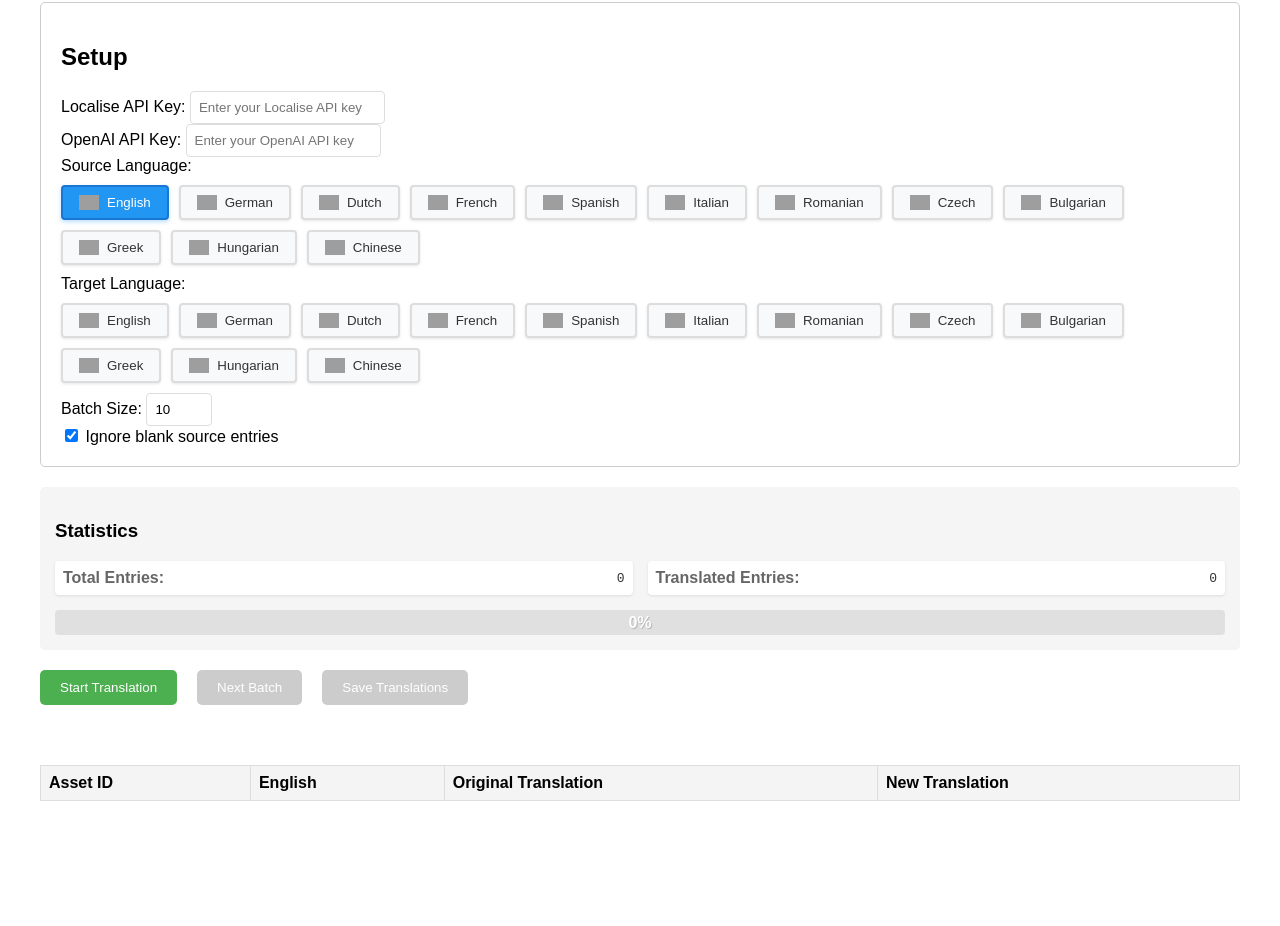
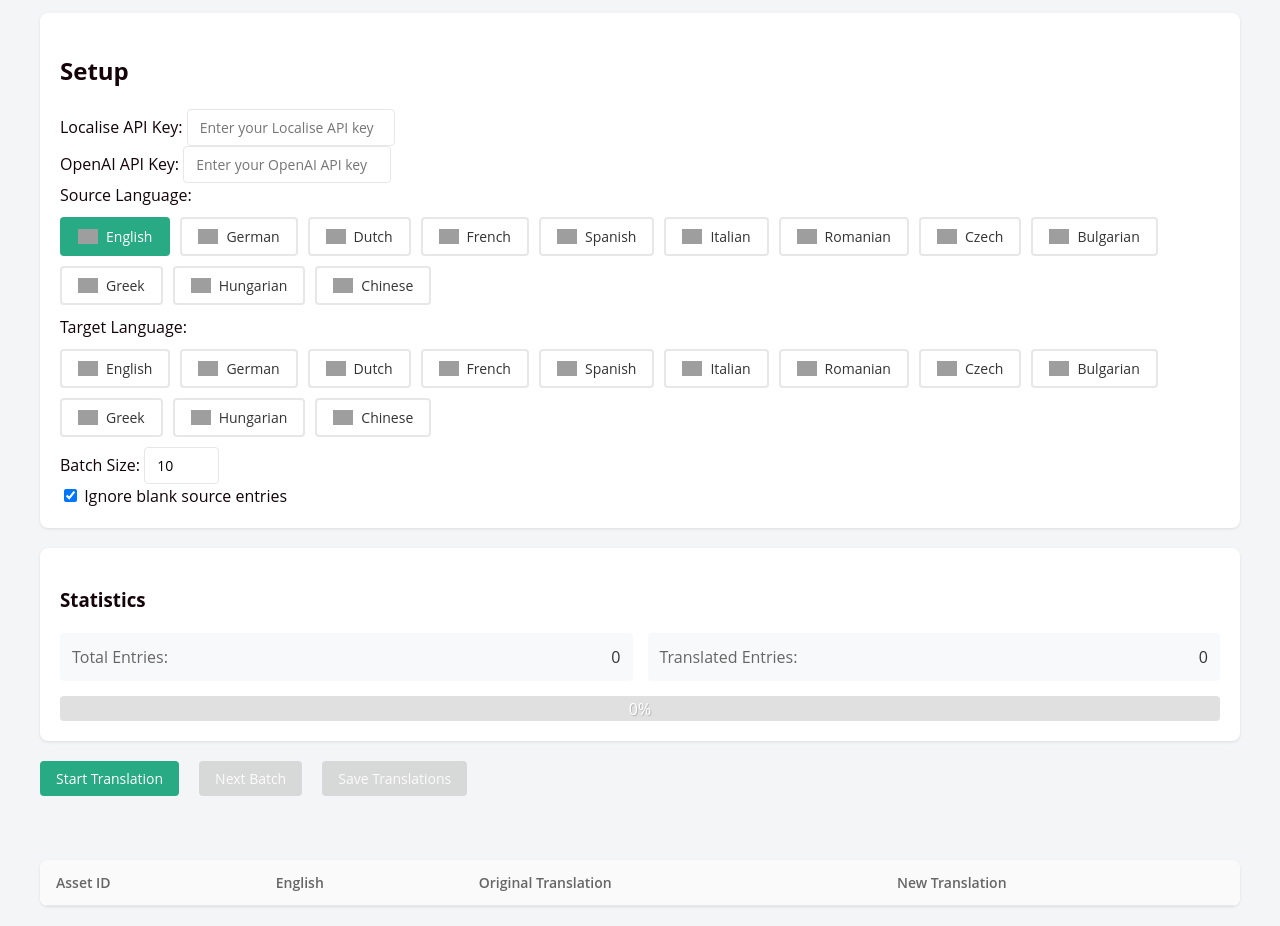
Before and after one commit to vinicius-saraiva/AutoTranslateGPT, a website: page src/index.html in a window 1280 px wide. Shown: the part 98-1024 px from the top of the page. Before the commit the page ends 919 px from the top, so only its background shows below. Drawn offline with Linux system fonts and the light colour scheme; grey boxes are pictures that could not be loaded.

Commit message:
working version 1.1.1 looking nicer

```diff
--- a/src/styles.css
+++ b/src/styles.css
@@ -1,15 +1,20 @@
 body {
-    font-family: Arial, sans-serif;
+    font-family: 'Open Sans', sans-serif;
     max-width: 1200px;
     margin: 0 auto;
     padding: 20px;
+    background-color: #f4f5f6;
+    color: #140309;
+    line-height: 1.5;
 }
 
 .setup-container {
     margin-bottom: 20px;
     padding: 20px;
-    border: 1px solid #ccc;
-    border-radius: 5px;
+    border: none;
+    border-radius: 8px;
+    background: white;
+    box-shadow: 0 1px 3px rgba(0,0,0,0.1);
 }
 
 .control-panel {
@@ -22,60 +27,89 @@ table {
     width: 100%;
     border-collapse: collapse;
     margin-top: 20px;
+    background: white;
+    border-radius: 8px;
+    box-shadow: 0 1px 3px rgba(0,0,0,0.1);
+    overflow: hidden;
 }
 
 th, td {
-    border: 1px solid #ddd;
-    padding: 8px;
+    border: none;
+    border-bottom: 1px solid #E7E7E7;
+    padding: 12px 16px;
     text-align: left;
+    font-size: 14px;
 }
 
 th {
-    background-color: #f4f4f4;
+    background-color: #fafafa;
+    color: #666;
+    font-weight: 600;
 }
 
 button {
-    padding: 10px 20px;
+    padding: 8px 16px;
     border: none;
-    border-radius: 5px;
+    border-radius: 4px;
     cursor: pointer;
-    background-color: #4CAF50;
+    background-color: #28AB84;
     color: white;
+    font-family: 'Open Sans', sans-serif;
+    font-size: 14px;
+    font-weight: 500;
+    transition: all 0.2s ease;
+}
+
+button:hover:not(:disabled) {
+    opacity: 0.9;
 }
 
 button:disabled {
     background-color: #cccccc;
     cursor: not-allowed;
+    opacity: 0.7;
 }
 
 select, input {
-    padding: 8px;
+    padding: 8px 12px;
     border-radius: 4px;
-    border: 1px solid #ddd;
+    border: 1px solid #E7E7E7;
+    font-family: 'Open Sans', sans-serif;
+    font-size: 14px;
+}
+
+select:hover:not(:disabled),
+input:hover:not(:disabled),
+select:focus,
+input:focus {
+    border-color: #28AB84;
+    outline: none;
 }
 
 .status {
     margin-top: 10px;
-    padding: 10px;
+    padding: 12px 16px;
     border-radius: 4px;
+    font-size: 14px;
 }
 
 .error {
-    background-color: #ffebee;
-    color: #c62828;
+    background-color: rgba(220, 53, 69, 0.1);
+    color: #DC3545;
 }
 
 .success {
-    background-color: #e8f5e9;
-    color: #2e7d32;
+    background-color: rgba(40, 171, 132, 0.1);
+    color: #28AB84;
 }
 
 /* Stats container styles */
 .stats-container {
     margin: 20px 0;
-    padding: 15px;
-    background-color: #f5f5f5;
-    border-radius: 5px;
+    padding: 20px;
+    background-color: white;
+    border-radius: 8px;
+    box-shadow: 0 1px 3px rgba(0,0,0,0.1);
 }
 
 .stats-grid {
@@ -90,20 +124,19 @@ select, input {
     display: flex;
     justify-content: space-between;
     align-items: center;
-    padding: 8px;
-    background-color: white;
+    padding: 12px;
+    background-color: #f8f9fa;
     border-radius: 4px;
-    box-shadow: 0 1px 3px rgba(0,0,0,0.1);
 }
 
 .stat-item label {
-    font-weight: bold;
+    font-weight: 500;
     color: #666;
 }
 
 .stat-item span {
     color: #333;
-    font-family: monospace;
+    font-family: 'Open Sans', monospace;
 }
 
 .progress-container {
@@ -122,7 +155,7 @@ select, input {
 .progress-fill {
     width: 0%;
     height: 100%;
-    background-color: #4CAF50;
+    background-color: #28AB84;
     transition: width 0.3s ease;
 }
 
@@ -132,7 +165,7 @@ select, input {
     top: 50%;
     transform: translate(-50%, -50%);
     color: white;
-    font-weight: bold;
+    font-weight: 500;
     text-shadow: 1px 1px 1px rgba(0,0,0,0.2);
     z-index: 1;
 }
@@ -149,14 +182,13 @@ select, input {
     align-items: center;
     gap: 8px;
     padding: 8px 16px;
-    border: 2px solid #ddd;
+    border: 2px solid #E7E7E7;
     border-radius: 4px;
-    background-color: #f8f9fa;
+    background-color: white;
     color: #333;
     cursor: pointer;
     transition: all 0.2s ease;
     font-weight: 500;
-    box-shadow: 0 1px 3px rgba(0,0,0,0.1);
 }
 
 .lang-button img {
@@ -165,19 +197,18 @@ select, input {
 }
 
 .lang-button[data-selected="true"] {
-    background-color: #2196F3;
-    border-color: #1976D2;
+    background-color: #28AB84;
+    border-color: #28AB84;
     color: white;
-    box-shadow: 0 2px 4px rgba(33,150,243,0.3);
 }
 
 .lang-button:hover {
-    border-color: #2196F3;
-    background-color: #e3f2fd;
-    color: #1976D2;
+    border-color: #28AB84;
+    background-color: rgba(40, 171, 132, 0.1);
+    color: #28AB84;
 }
 
 .lang-button[data-selected="true"]:hover {
-    background-color: #1976D2;
+    background-color: #239873;
     color: white;
 }
```
